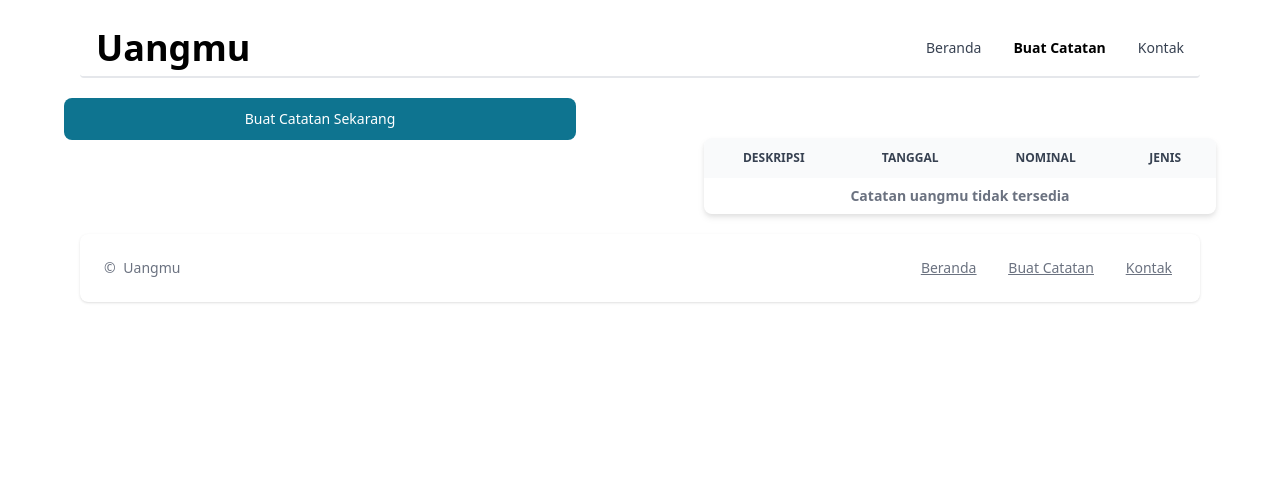
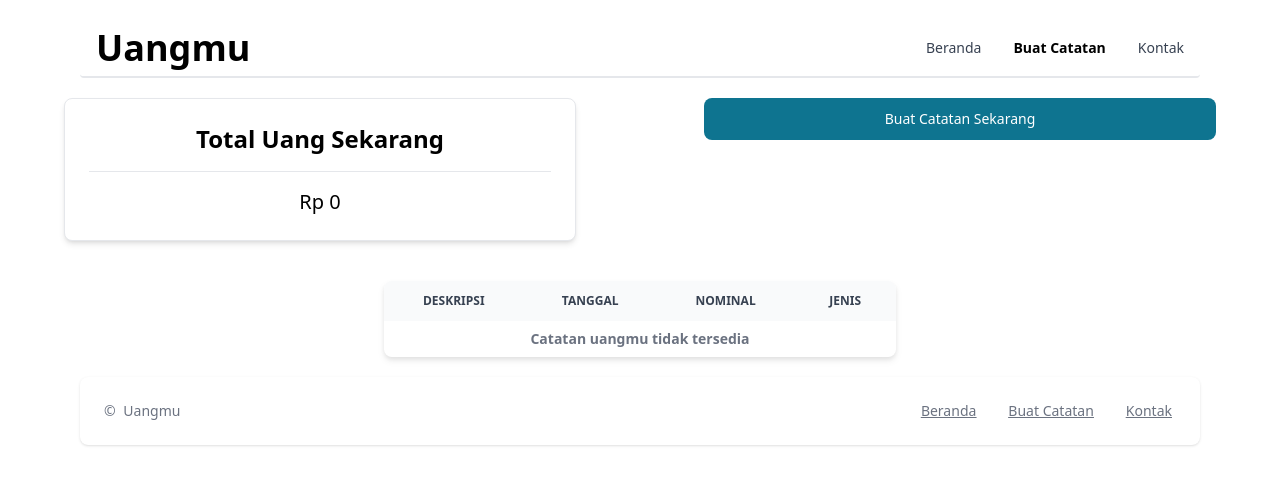
Before and after one commit to Anugerah20/Uangmu, a React (Vite) app: page /takenotes in a window 1280 px wide. Shown: the top 484 px of the page. Built offline with nearby package versions, Linux system fonts and the light colour scheme.

Commit message:
add total money

```diff
--- a/src/pages/TakeNotes.jsx
+++ b/src/pages/TakeNotes.jsx
@@ -1,10 +1,12 @@
 import React, { useState, useRef } from 'react';
-import { Button, Label, TextInput } from 'flowbite-react';
+import { Button, Card, Label, TextInput } from 'flowbite-react';
 import { Modal, Table } from 'flowbite-react';
 import Navigation from "../components/Navigation";
 import Footer from "../components/Footer";
 
 const TakeNotes = () => {
+     document.title = "Uangmu | Catatan";
+
      const [deskripsi, setDeskripsi] = useState("");
      const [tanggal, setTanggal] = useState("");
      const [nominal, setNominal] = useState("");
@@ -13,6 +15,7 @@ const TakeNotes = () => {
      const [jenisCatatan, setJenisCatatan] = useState("pemasukan");
      const [totalPemasukan, setTotalPemasukan] = useState(0);
      const [totalPengeluaran, setTotalPengeluaran] = useState(0);
+     const [totalUang, setTotalUang] = useState(0);
      const setModal = useRef(null);
 
      // State Input
@@ -53,11 +56,17 @@ const TakeNotes = () => {
           };
 
           // Calculate money
-          if (nominal > 0) {
+          let totalUangBaru = totalUang;
+
+          if (jenisCatatan === "pemasukan") {
                setTotalPemasukan(totalPemasukan + newDataNote.nominal);
+               totalUangBaru += newDataNote.nominal;
           } else {
                setTotalPengeluaran(totalPengeluaran + newDataNote.nominal);
+               totalUangBaru -= newDataNote.nominal;
           }
+
+          setTotalUang(totalUangBaru);
 
           const updatedData = [...savedData, newDataNote];
           setSavedData(updatedData);
@@ -91,9 +100,20 @@ const TakeNotes = () => {
 
                <div className="flex flex-wrap">
 
+                    {/* START: TOTAL MONEY */}
+                    <Card
+                         className="w-4/5 sm:w-3/6 md:w-2/5 flex flex-col mx-auto"
+                    >
+                         <h1 className="text-center text-2xl font-bold">Total Uang Sekarang</h1>
+                         <hr />
+                         {/* <h2 className="text-center text-xl">Rp {totalPemasukan}</h2> */}
+                         <h2 className="text-center text-xl">Rp {totalUang > 0 ? totalUang : 0}</h2>
+                    </Card>
+                    {/* END: TOTAL MONEY */}
+
                     {/* START: MODAL KEUANGAN */}
-                    <div className="flex flex-col gap-4 mx-auto w-4/5 sm:w-2/4 md:w-2/5">
-                         <Button onClick={() => setOpenModal(true)}>Buat Catatan Sekarang</Button>
+                    <div className="flex flex-col gap-4 mx-auto w-4/5 sm:w-3/6 md:w-2/5">
+                         <Button onClick={() => setOpenModal(true)} className="flex justify-center items-center">Buat Catatan Sekarang</Button>
                          <Modal
                               show={openModal}
                               size="md"
```
